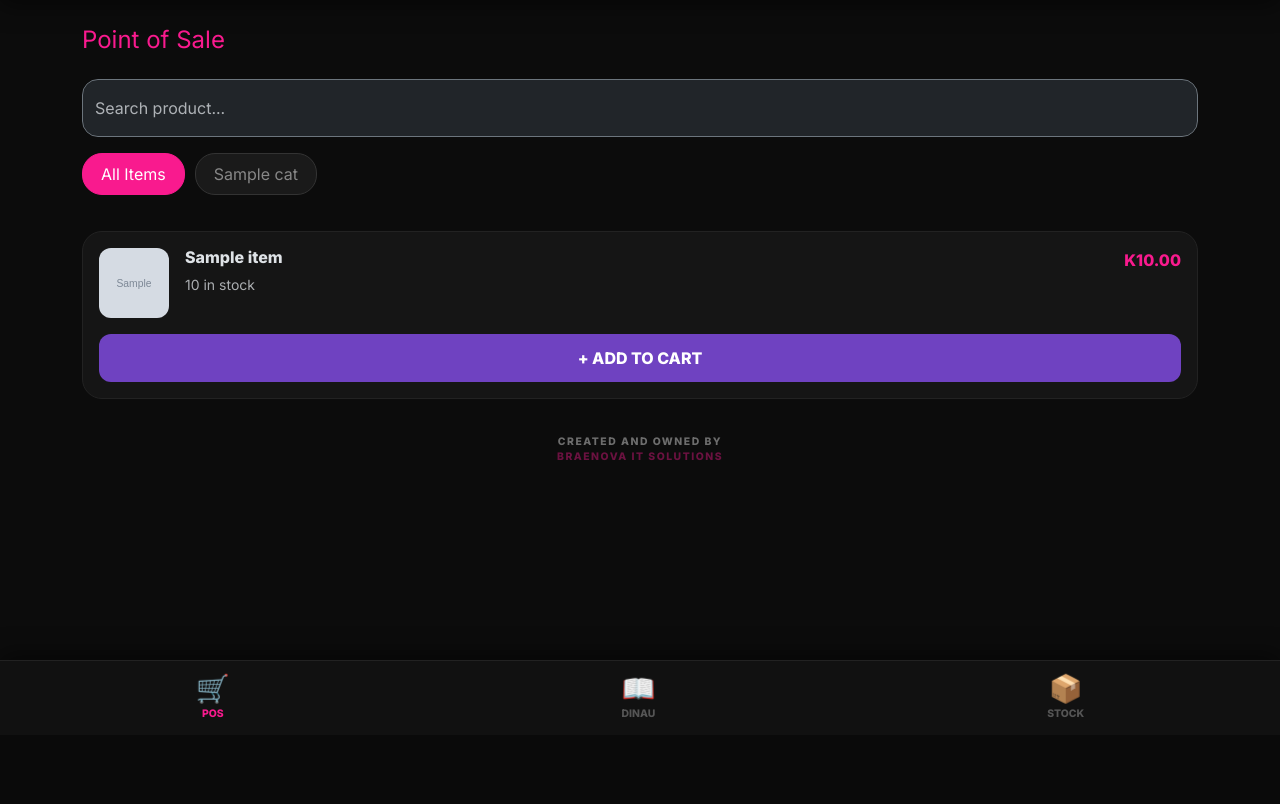
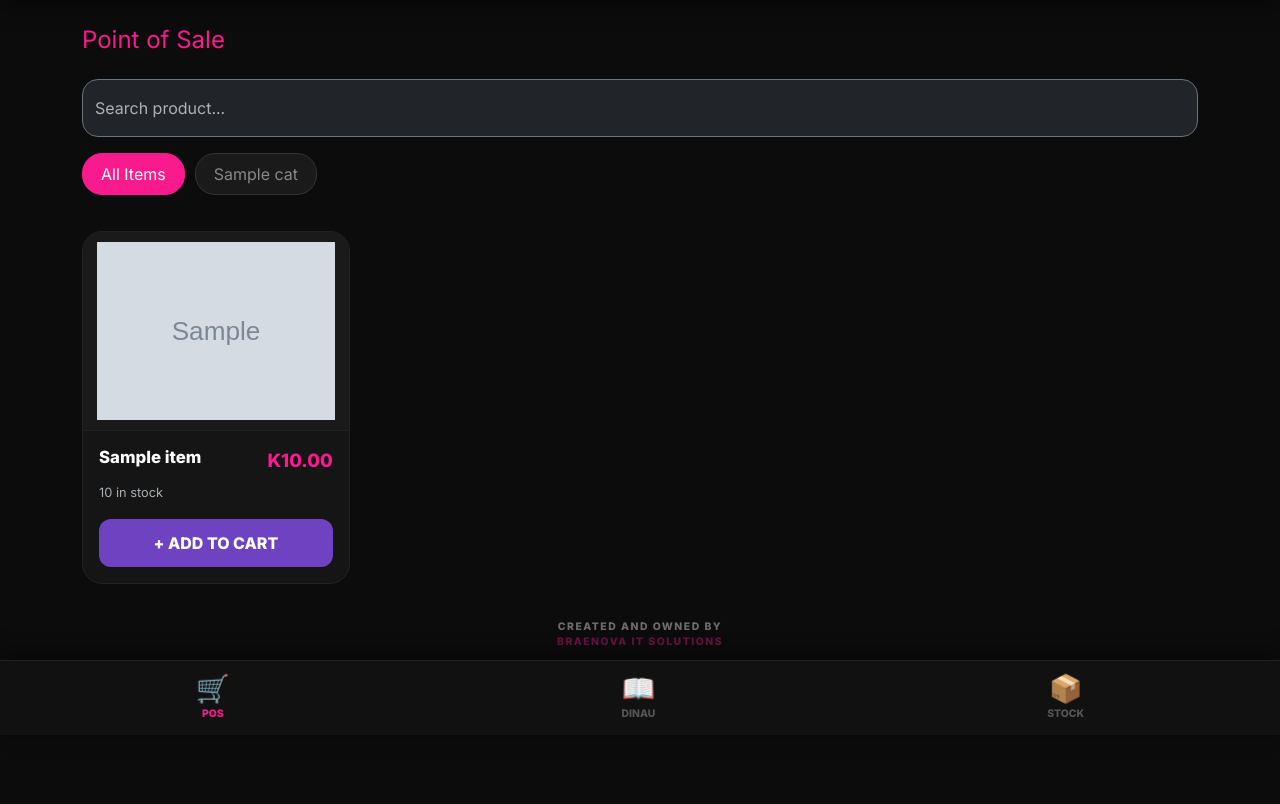
Before and after one commit to Wicked3000/braenova-stockmaster-pos, a Flask app: template templates/pos.html in a window 1280 px wide. Shown: the part 65-869 px from the top of the page. Before the commit the page ends 783 px from the top, so only its background shows below. Run offline with Flask 3, Linux system fonts and the light colour scheme; the template is opened without the code that fills it: most values are stand-ins (such as "Sample title", 1, 10 or a date in 2020); grey boxes marked "Sample" are stand-in pictures.

Commit message:
design: Redesign POS product cards to have large images on top and details underneath

```diff
--- a/templates/pos.html
+++ b/templates/pos.html
@@ -61,7 +61,19 @@
         .chip { padding: 8px 18px; border-radius: 20px; background: #1a1a1a; border: 1px solid #333; color: #888; white-space: nowrap; cursor: pointer; }
         .chip.active { background: #f91a8e; color: white; border-color: #f91a8e; }
 
-        .item-card { background: #151515; border: 1px solid #222; border-radius: 20px; overflow: hidden; margin-bottom: 15px; position: relative; }
+        #itemsContainer {
+            display: grid;
+            grid-template-columns: 1fr;
+            gap: 15px;
+            margin-bottom: 15px;
+        }
+        @media (min-width: 576px) {
+            #itemsContainer {
+                grid-template-columns: repeat(auto-fill, minmax(220px, 1fr));
+            }
+        }
+        .item-card { background: #151515; border: 1px solid #222; border-radius: 20px; overflow: hidden; position: relative; display: flex; flex-direction: column; }
+        .product-image-container { width: 100%; aspect-ratio: 4 / 3; overflow: hidden; background: #1a1a1a; display: flex; align-items: center; justify-content: center; border-bottom: 1px solid #222; }
         .item-card.out-of-stock { filter: grayscale(1); opacity: 0.6; pointer-events: none; }
         .sold-out-overlay {
             position: absolute; top: 50%; left: 50%; transform: translate(-50%, -50%) rotate(-15deg);
@@ -197,16 +209,27 @@
         </div>
         <div id="itemsContainer">
             {% for item in inventory %}
-            <div class="item-card card p-3 {% if item.quantity <= 0 %}out-of-stock{% endif %}" data-id="{{ item.id }}" data-name="{{ item.item_name | lower }}" data-category="{{ item.category }}">
+            <div class="item-card card {% if item.quantity <= 0 %}out-of-stock{% endif %}" data-id="{{ item.id }}" data-name="{{ item.item_name | lower }}" data-category="{{ item.category }}">
                 <div class="sold-out-overlay">SOLD OUT</div>
-                <div class="d-flex gap-3 mb-3">
-                    {% if item.image_url %}<img src="{{ item.image_url }}" style="width: 70px; height: 70px; border-radius: 12px; object-fit: cover;">{% else %}<div style="width: 70px; height: 70px; border-radius: 12px; background: #1a1a1a; display: flex; align-items: center; justify-content: center; font-size: 0.7rem; color: #444;">No Img</div>{% endif %}
-                    <div class="flex-grow-1">
-                        <div class="d-flex justify-content-between"><h6 class="mb-0 fw-bold">{{ item.item_name }}</h6><div class="text-kina">{{ item.unit_price | kina }}</div></div>
-                        <small class="text-muted stock-count">{{ item.quantity }} in stock</small>
+                <div class="product-image-container">
+                    {% if item.image_url %}
+                    <img src="{{ item.image_url }}" style="width: 100%; height: 100%; object-fit: contain; padding: 10px;">
+                    {% else %}
+                    <div style="font-size: 0.75rem; color: #444; font-weight: 800; text-transform: uppercase; letter-spacing: 1.5px;">No Image</div>
+                    {% endif %}
+                </div>
+                <div class="p-3 d-flex flex-column flex-grow-1 justify-content-between">
+                    <div>
+                        <div class="d-flex justify-content-between align-items-start mb-1">
+                            <h6 class="mb-0 fw-bold" style="font-size: 1.05rem; color: #fff;">{{ item.item_name }}</h6>
+                            <div class="text-kina" style="font-size: 1.15rem; font-weight: 800; white-space: nowrap;">{{ item.unit_price | kina }}</div>
+                        </div>
+                        <div class="mb-3">
+                            <small class="text-muted stock-count" style="font-size: 0.8rem;">{{ item.quantity }} in stock</small>
+                        </div>
                     </div>
+                    <button class="btn btn-cart-add" onclick="addToCart({{ item.id }})" {% if item.quantity <= 0 %}disabled{% endif %}>{% if item.quantity <= 0 %}OUT OF STOCK{% else %}+ ADD TO CART{% endif %}</button>
                 </div>
-                <button class="btn btn-cart-add" onclick="addToCart({{ item.id }})" {% if item.quantity <= 0 %}disabled{% endif %}>{% if item.quantity <= 0 %}OUT OF STOCK{% else %}+ ADD TO CART{% endif %}</button>
             </div>
             {% endfor %}
         </div>
```
